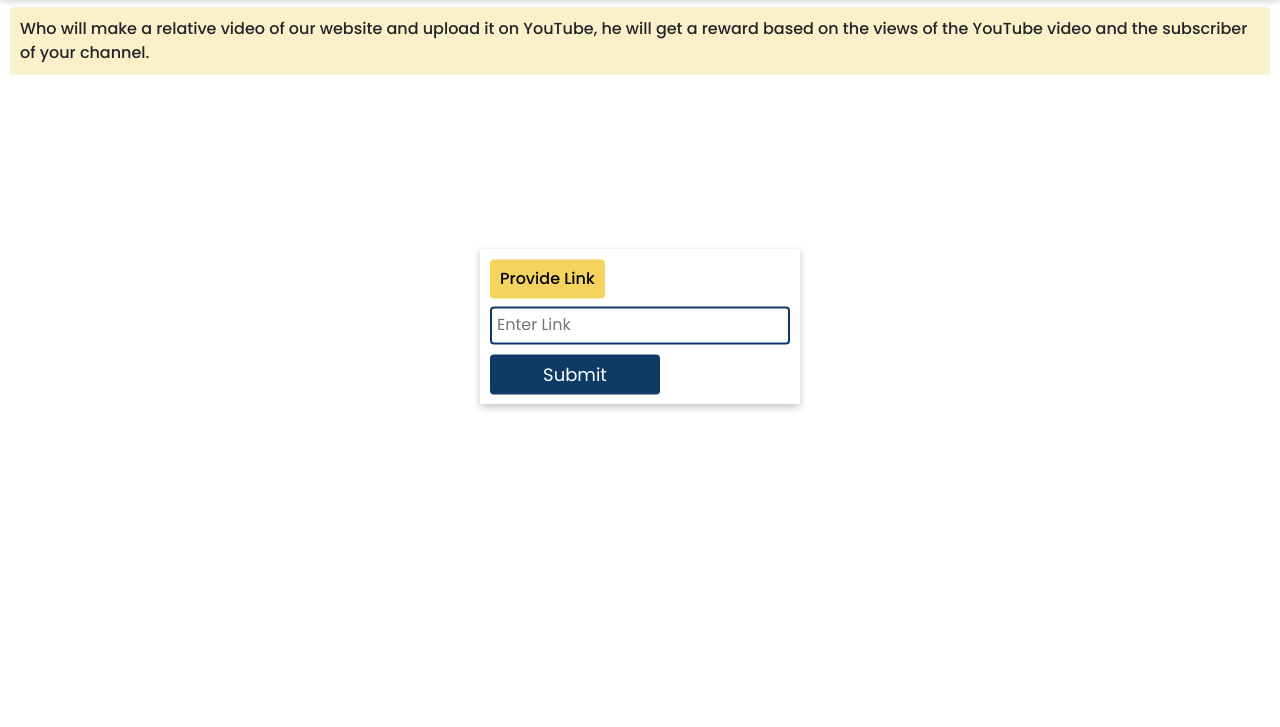
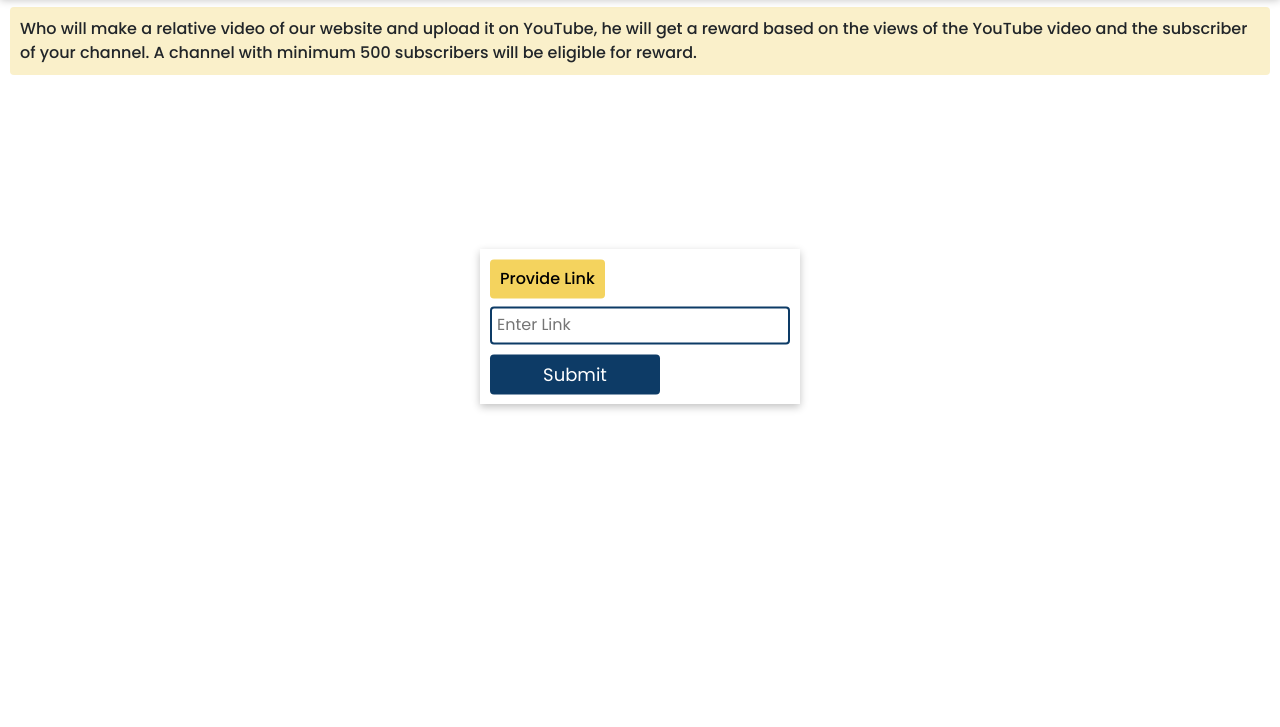
Before and after one commit to Ali-Developer-06/TradeNexus, a plain HTML site: page product.html in a window 1280 px wide. Shown: the part 73-800 px from the top of the page. Drawn offline with nearby package versions, Linux system fonts and the light colour scheme.

Commit message:
update content

```diff
--- a/product.html
+++ b/product.html
@@ -36,7 +36,7 @@
 
     <div class="RewardSection">
         <div class="RewardSectionInner">
-            <p>Who will make a relative video of our website and upload it on YouTube, he will get a reward based on the views of the YouTube video and the subscriber of your channel.</p>
+            <p>Who will make a relative video of our website and upload it on YouTube, he will get a reward based on the views of the YouTube video and the subscriber of your channel. A channel with minimum 500 subscribers will be eligible for reward.</p>
             <div class="RewardSectionInnerData">
                 <h6>Provide Link</h6>
                 <input type="text" placeholder="Enter Link" required> <br>
```
